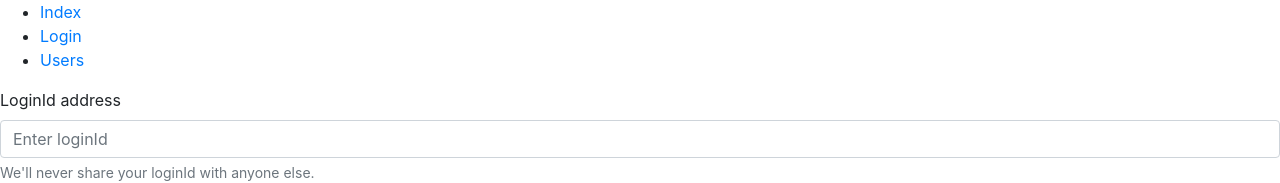
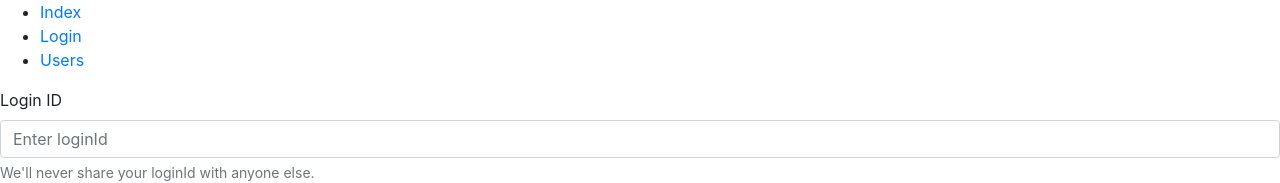
Before and after one commit to yasuaki640/jwt-login-example, a React (Create React App) app in the folder client/: page /login in a window 1280 px wide. Shown: the top 183 px of the page. Built offline with nearby package versions, Linux system fonts and the light colour scheme.

Commit message:
文言を修正

```diff
--- a/client/src/components/LoginForm.js
+++ b/client/src/components/LoginForm.js
@@ -21,7 +21,7 @@ export const LoginForm = () => {
     return (
         <Form onSubmit={handleSubmit}>
             <Form.Group controlId="formLoginId">
-                <Form.Label>LoginId address</Form.Label>
+                <Form.Label>Login ID </Form.Label>
                 <Form.Control type="text"
                               placeholder="Enter loginId"
                               value={loginId}
```
